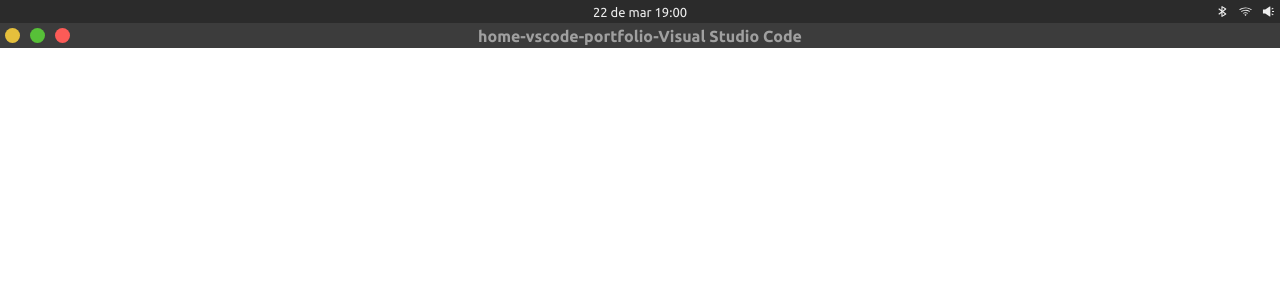
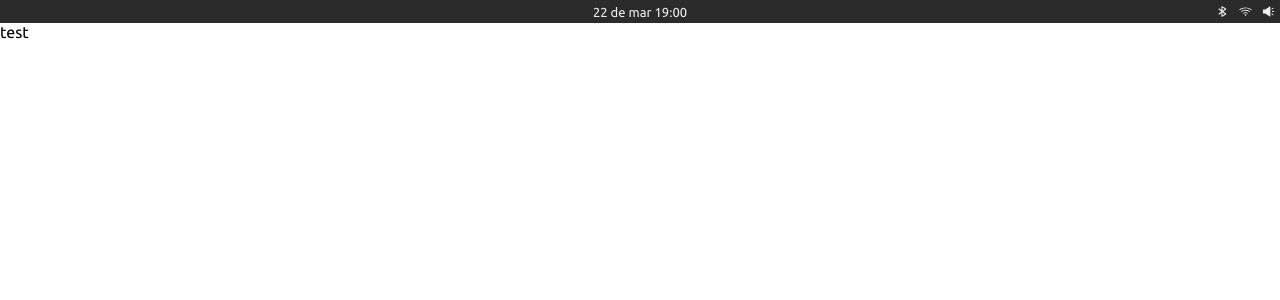
Before and after one commit to Jefferson-Guirra/Vscode-Portfolio, a Next.js app: page /vscode in a window 1280 px wide. Shown: the top 300 px of the page. Built offline with nearby package versions, Linux system fonts and the light colour scheme.

Commit message:
feat: remove HeaderDesktopApplications component

```diff
--- a/src/features/vscode/pages/Vscode.tsx
+++ b/src/features/vscode/pages/Vscode.tsx
@@ -1,10 +1,9 @@
 import React from 'react'
-import { HeaderDesktopApplications } from '@/components'
 
 const Vscode = () => {
   return (
     <>
-      <HeaderDesktopApplications />
+      <p>test</p>
     </>
   )
 }
```
